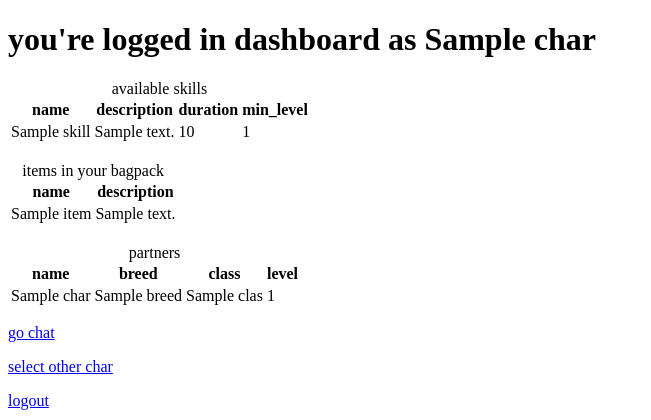
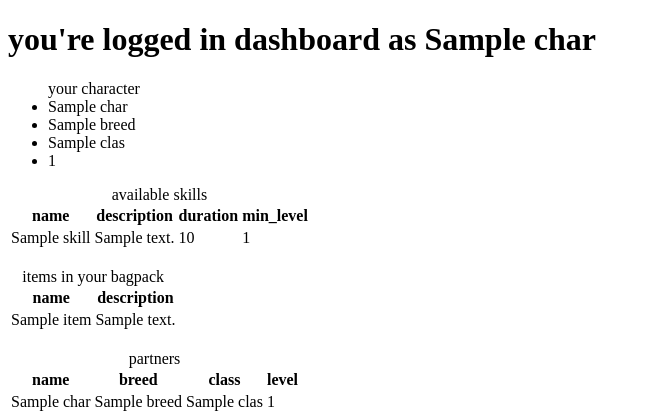
Before and after one commit to jvmaia/rpg, a Django app: template templates/game/dashboard_player.html in a window 1280 px wide. Shown: the top 420 px of the page, without its empty margins (0-651 px from the left). Run offline with Django 3.2, Linux system fonts and the light colour scheme; tables that the repository leaves empty hold one stand-in row (values such as "Sample post"); the template is opened without the code that fills it: values that come from a table or form of the project are taken from there, most other values are stand-ins (such as "Sample title", 1, 10 or a date in 2020); parts of the project's set-up code (start-up, migrations or seed data) failed here and were passed over.

Commit message:
add character info in dashboard player

```diff
--- a/templates/game/dashboard_player.html
+++ b/templates/game/dashboard_player.html
@@ -2,6 +2,13 @@
 
 {% block content %}
     <h1> you're logged in dashboard as {{ char.name }}</h1>
+
+    <ul>your character
+        <li>{{ char.name }}</li>
+        <li>{{ char.breed }}</li>
+        <li>{{ char.klass }}</li>
+        <li>{{ char.level }}</li>
+    </ul>
 
     <table>
         <caption> available skills </caption>
```
